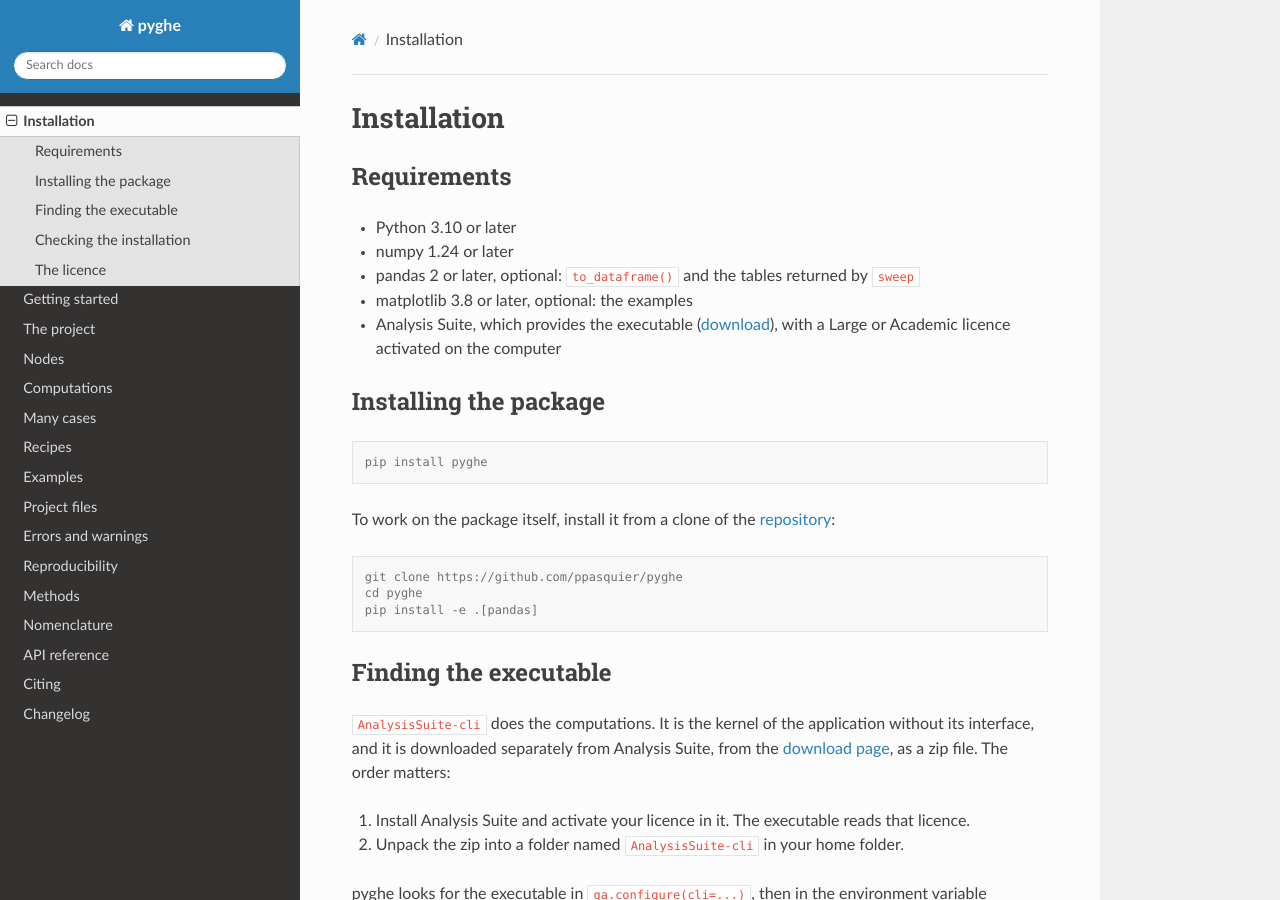
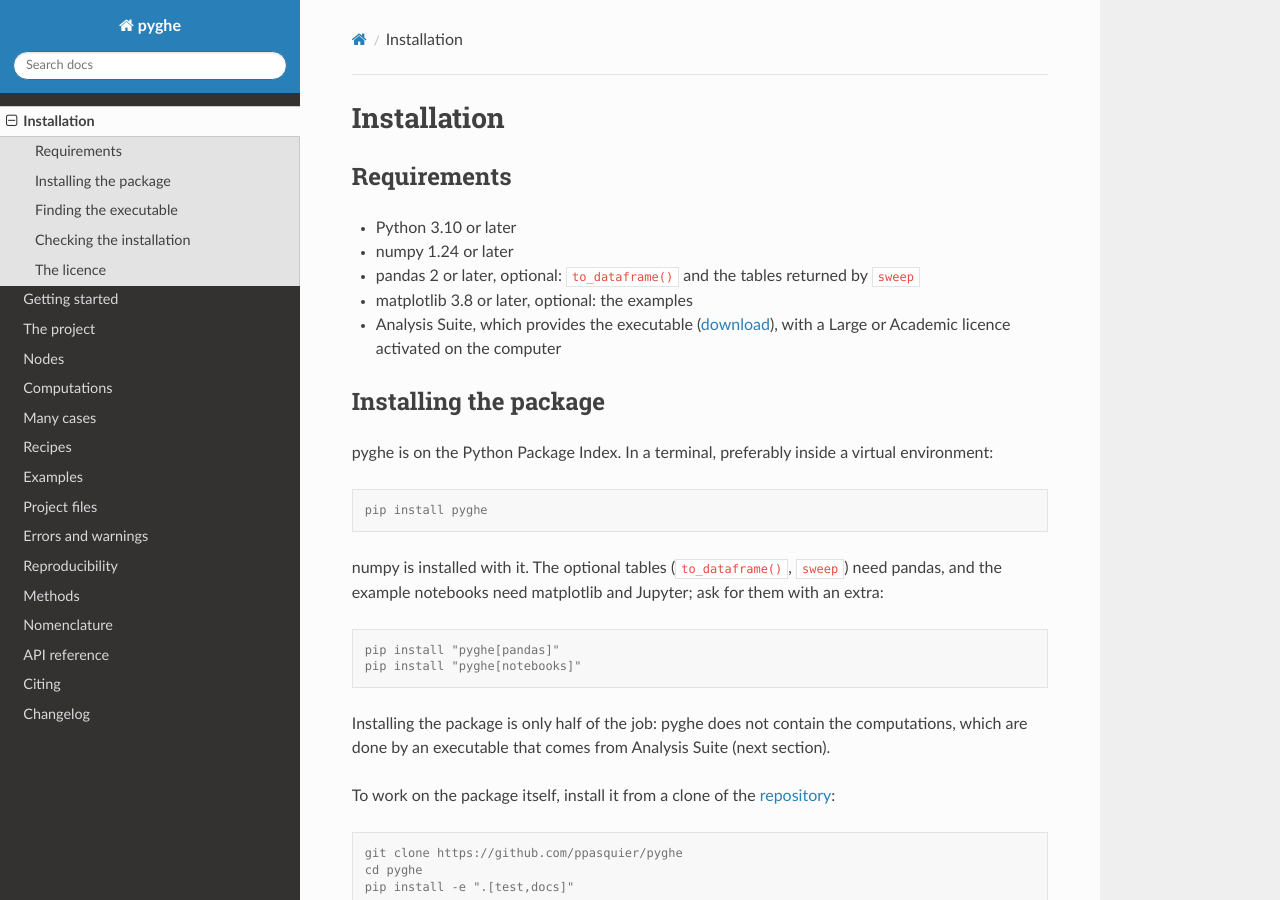
Before and after one commit to ppasquier/pyghe, a Sphinx documentation site: the page built from docs/install.md, in a window 1280 px wide and 900 px high. Built offline with Sphinx 7.4.7 and the Read the Docs theme 3.1.0, drawn with Linux system fonts in a browser that asks for light colours; pages that are not in the unit, such as notebooks, are missing from menus.

Commit message:
Installation : pip install pyghe, extras et exécutable

````diff
--- a/docs/install.md
+++ b/docs/install.md
@@ -11,9 +11,22 @@
 
 ## Installing the package
 
+pyghe is on the Python Package Index. In a terminal, preferably inside a virtual environment:
+
 ```console
 pip install pyghe
 ```
+
+numpy is installed with it. The optional tables (`to_dataframe()`, `sweep`) need pandas, and the
+example notebooks need matplotlib and Jupyter; ask for them with an extra:
+
+```console
+pip install "pyghe[pandas]"
+pip install "pyghe[notebooks]"
+```
+
+Installing the package is only half of the job: pyghe does not contain the computations, which are
+done by an executable that comes from Analysis Suite (next section).
 
 To work on the package itself, install it from a clone of the
 [repository](https://github.com/ppasquier/pyghe):
@@ -21,7 +34,7 @@ To work on the package itself, install it from a clone of the
 ```console
 git clone https://github.com/ppasquier/pyghe
 cd pyghe
-pip install -e .[pandas]
+pip install -e ".[test,docs]"
 ```
 
 ## Finding the executable
````
